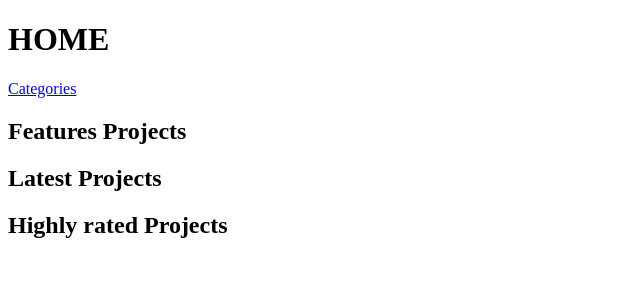
After one commit to Nada2222/django-crowdFunding, a Django app: page / in a window 1280 px wide. The commit adds this page. Shown: the top 300 px of the page, without its empty margins (0-640 px from the left). Run offline with Django 3.2, Linux system fonts and the light colour scheme; data that the repository does not hold is empty; parts of the project's set-up code (start-up, migrations or seed data) failed here and were passed over.

```diff
--- a/crowdFunding/urls.py
+++ b/crowdFunding/urls.py
@@ -16,9 +16,13 @@ Including another URLconf
 from django.contrib import admin
 from django.urls import path
 from django.urls import include
+from project import views
+# from accounts import views
 
 
 urlpatterns = [
+    # path('userprojects/', views.list_user_projects),
+    path('', views.home),
     path('admin/', admin.site.urls),
     path('projects/',include('project.urls')),
     path('accounts/', include('accounts.urls')),
--- /dev/null
+++ b/project/templates/project/home.html
@@ -0,0 +1,41 @@
+<!DOCTYPE html>
+{% load static %}
+<html lang="en">
+<head>
+    <meta charset="UTF-8">
+    <title>Home</title>
+</head>
+<body>
+<h1>HOME</h1>
+<div>
+    <a href="projects/categories">Categories</a>
+</div>
+<div><h2>Features Projects</h2>
+<div>
+    {% for featured_project in featured_projects %}
+
+<a href="../{{featured_project.id}}">{{ featured_project.title }}</a> <br>
+    {% endfor %}
+</div>
+
+    <div><h2>Latest Projects</h2>
+<div>
+    {% for latest_project in latest_projects %}
+
+<a href="../{{featured_project.id}}">{{ latest_project.title }} {{ latest_project.start_date }}</a> <br>
+    {% endfor %}
+</div>
+<div><h2>Highly rated Projects</h2>
+<div>
+    {% for highly_rate in highly_rated %}
+
+<a href="../{{featured_project.id}}">{{ highly_rate.picture }}</a> <br>
+    <img src="{% static 'project/images/project_images/' %}{{ highly_rate.image }}.png" alt="My image"/>
+    {% endfor %}
+
+</div>
+</div>
+</div>
+</div>
+</body>
+</html>
--- a/project/views.py
+++ b/project/views.py
@@ -4,9 +4,74 @@ from .models import *
 from django.contrib import messages
 from django.forms import modelformset_factory
 import datetime
+import operator
 
 format_str = '%Y-%m-%d'
 user = User.objects.get(id=1)
+
+def avg_rate(id):
+    mkm = 1
+    total_rate = 0
+    rates = Rate.objects.all().filter(project=id)
+    for rate in rates:
+        total_rate = (total_rate + rate.rate)
+    if len(rates) == 0:
+        total_rate = total_rate / mkm
+    else:
+        total_rate = total_rate / len(rates)
+    return total_rate
+
+
+def home(request):
+    projects_avg_rate = {}
+    projects_avg_rate2 = {}
+    highly_rated = []
+    key = []
+    value = []
+    projects = Project.objects.all()
+    for project in projects:
+        key.append(project.id)
+        value.append(avg_rate(project.id))
+    projects_avg_rate = dict(zip(key, value))
+    print(projects_avg_rate)
+    print("data")
+    # to sort the dict by value
+    sorted_d = sorted(projects_avg_rate.items(), key=operator.itemgetter(0))
+    # to convert the list of tuple into dict
+    for a, b in sorted_d:
+        projects_avg_rate2.setdefault(a, b)
+    print(projects_avg_rate2)
+    print(sorted_d)
+    for i in projects_avg_rate.keys():
+        highly_rated.append(Images.objects.all().filter(project=i)[0])
+    for i in highly_rated:
+        print(i.image)
+    print(highly_rated)
+    print("highly_rated")
+
+
+
+    latest_projects = Project.objects.all().order_by('-start_date')
+    featured_projects = Project.objects.all().filter(featured=True).order_by('-start_date')
+    # print(featured_projects[0].title)
+    rate = Rate.objects.all().filter(project=1)
+    print("rate")
+    # print(rate[0])
+    return render(request, 'project/home.html', {"featured_projects": featured_projects, "latest_projects":latest_projects, "highly_rated":highly_rated})
+
+def category(request,id):
+    category = Category.object.get(id=id)
+    projects = Project.objects.all().filter(category=category)
+    return render(request, 'project/category.html', {"category": category, "projects":projects})
+
+def list_cates(request):
+    categories = Category.objects.all()
+    categories_names = list()
+    for category in categories:
+        categories_names.append(category.name)
+        print(category.name)
+    return render(request, 'project/list_cates.html', {"categories": categories})
+
 
 def category(request,id):
     category = Category.object.get(id=id)
@@ -25,6 +90,9 @@ def list_cates(request):
     return render(request, 'project/list_cates.html', {"categories": categories})
 
 def showOne(request,id):
+    img = Images.objects.all().filter(id=id)
+    print(img[0].image)
+    print ("ggggggggggggg")
     try:
         comments = Comment.objects.filter(project_id=id)
     except Comment.DoesNotExist:
@@ -68,7 +136,8 @@ def showOne(request,id):
         "form2": donation,
         "form3":report_pro,
         "form4": report_com,
-        "comments": comments})
+        "comments": comments,
+        "img": img})
 
 
 def addDonate(request,id):
```
Also changed, not shown: accounts/templates/projects.html (added, +10 -0 lines), accounts/views.py (+7 -0 lines), project/static/project/CSS/showOne.css (+22 -2 lines), project/templates/project/nav.html (+12 -0 lines), project/templates/project/showOne.html (+18 -0 lines), project/static/project/JavaScript/showOne.js (line endings or trailing spaces).
